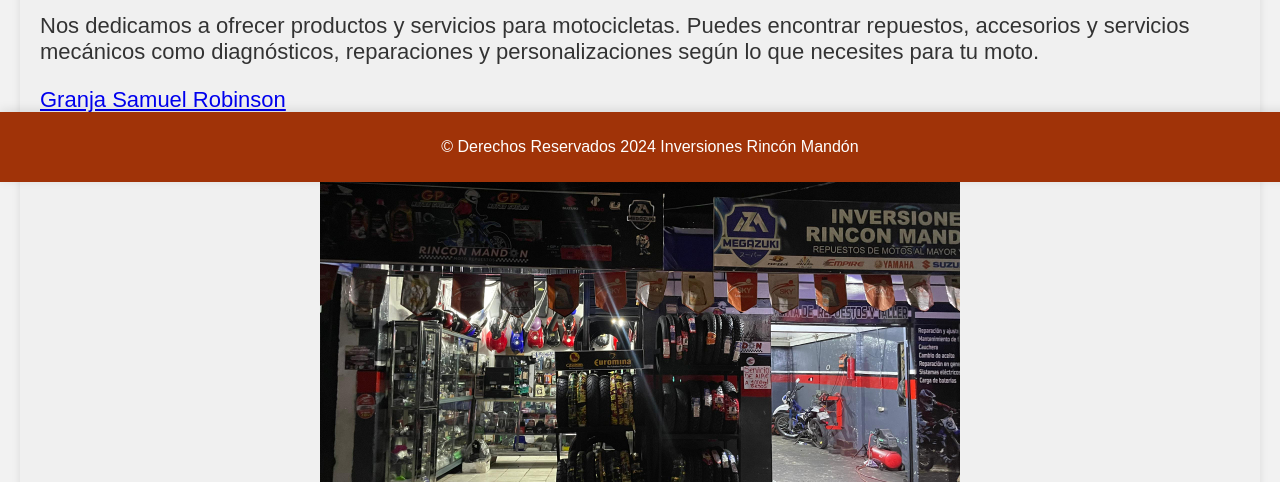
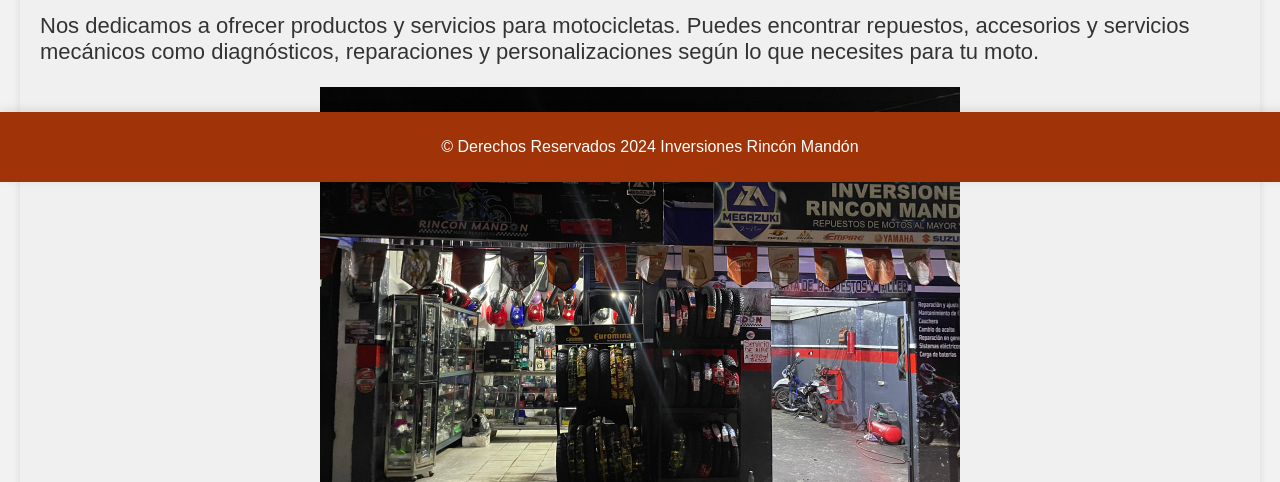
Before and after one commit to Riutexu/Rincon.github, a plain HTML site: page index.html in a window 1280 px wide. Shown: the part 618-1100 px from the top of the page. Drawn offline with Linux system fonts and the light colour scheme.

Commit message:
Update index.html

```diff
--- a/index.html
+++ b/index.html
@@ -42,7 +42,6 @@
       <p>
           Nos dedicamos a ofrecer productos y servicios para motocicletas. Puedes encontrar repuestos, accesorios y servicios mecánicos como diagnósticos, reparaciones y personalizaciones según lo que necesites para tu moto.
       </p>
-        <a href="https://granjasamuelrobinson.github.io/index_principal.github/">Granja Samuel Robinson</a>
       <center><img src="foto14.jpg" width="640" height="480" alt=""</center>
       <center><img src="Ubicacion.png" width="640" height="480" alt=""</center>
 
```
